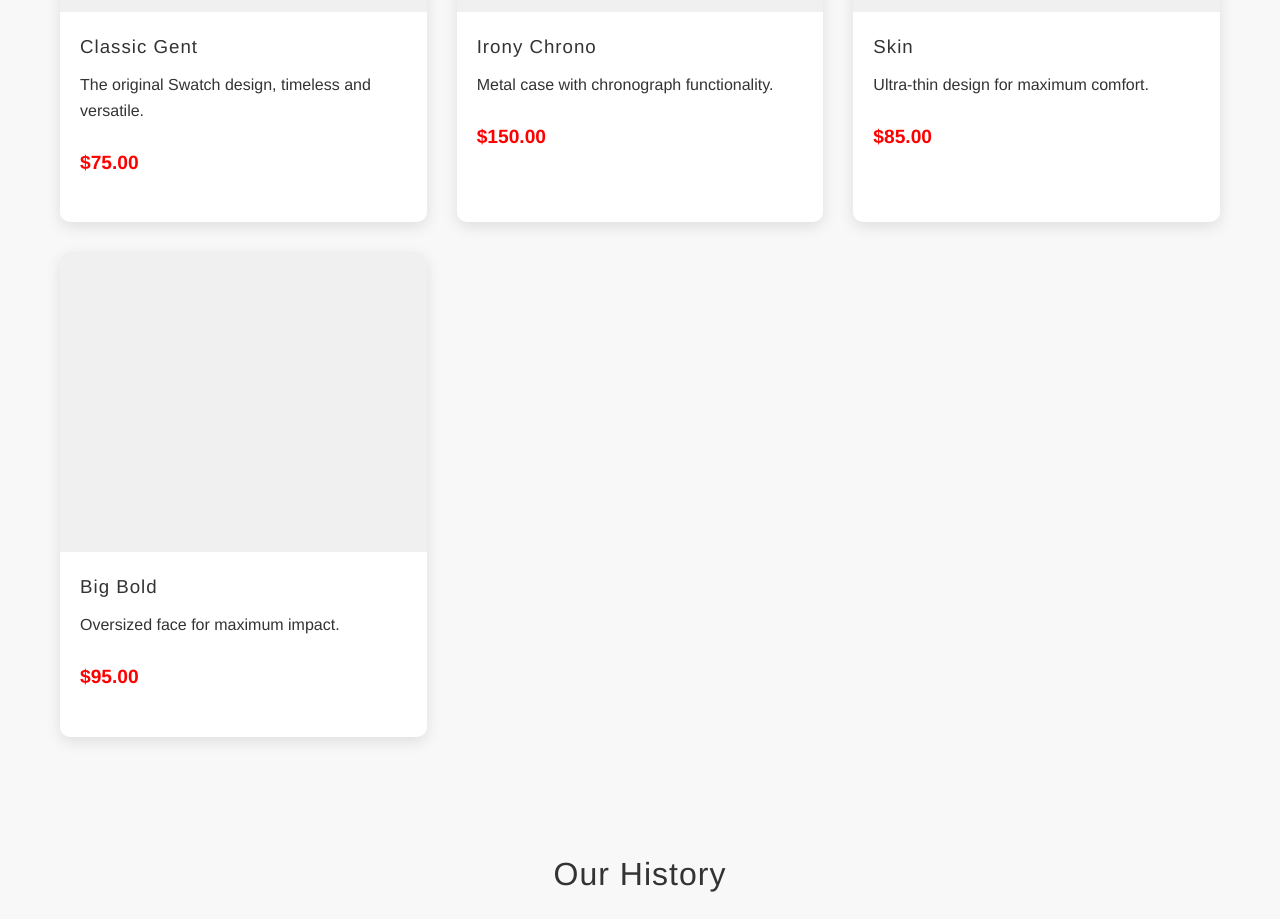
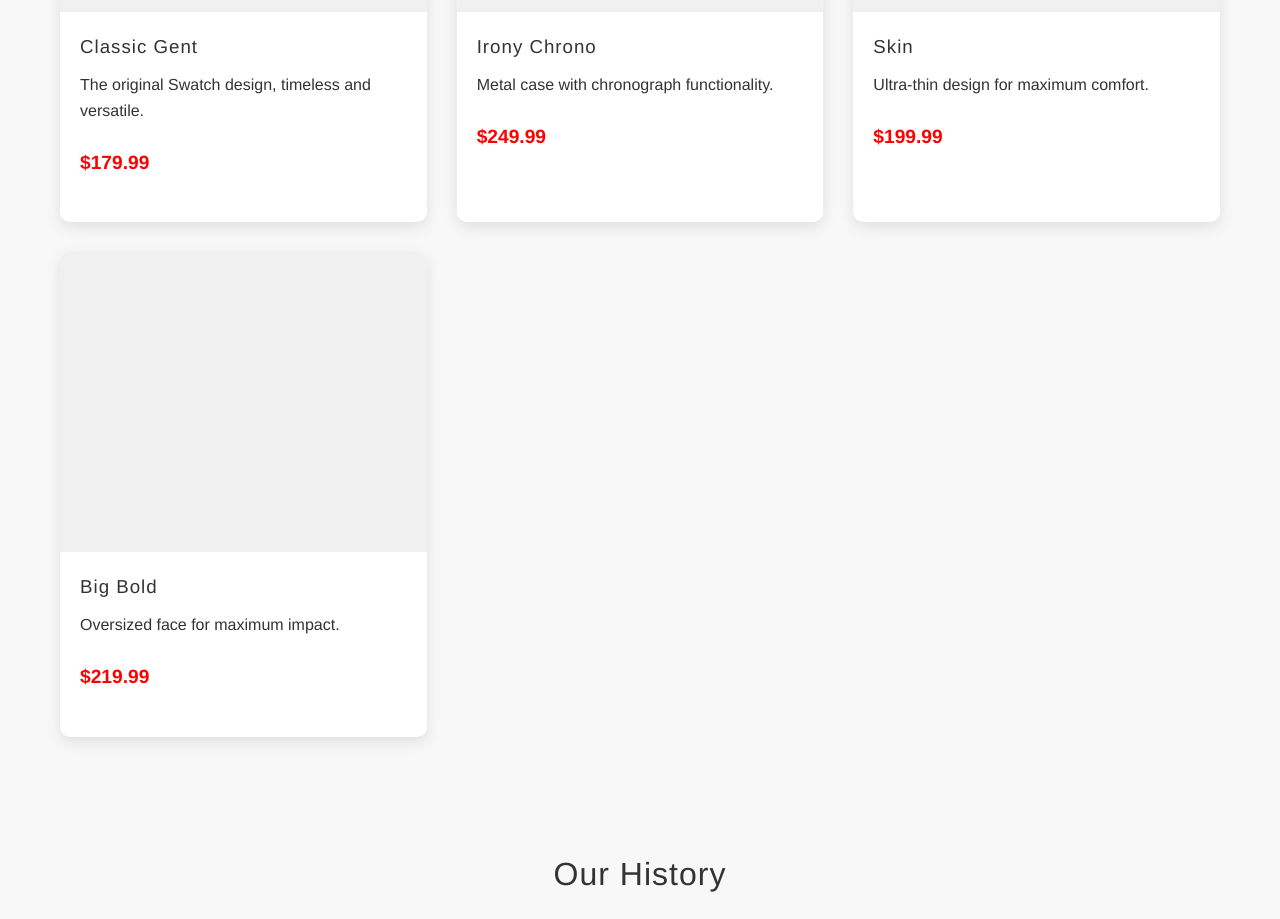
Before and after one commit to 138420059930/IT-Prosjekt, a plain HTML site: page index.html in a window 1280 px wide. Shown: the part 1920-2839 px from the top of the page. Drawn offline with Linux system fonts and the light colour scheme.

Commit message:
Changing the prices

```diff
--- a/index.html
+++ b/index.html
@@ -70,7 +70,7 @@
                     <div class="product-info">
                         <h3>Classic Gent</h3>
                         <p>The original Swatch design, timeless and versatile.</p>
-                        <p class="price">$75.00</p>
+                        <p class="price">$179.99</p>
                     </div>
                 </div>
 
@@ -82,7 +82,7 @@
                     <div class="product-info">
                         <h3>Irony Chrono</h3>
                         <p>Metal case with chronograph functionality.</p>
-                        <p class="price">$150.00</p>
+                        <p class="price">$249.99</p>
                     </div>
                 </div>
 
@@ -94,7 +94,7 @@
                     <div class="product-info">
                         <h3>Skin</h3>
                         <p>Ultra-thin design for maximum comfort.</p>
-                        <p class="price">$85.00</p>
+                        <p class="price">$199.99</p>
                     </div>
                 </div>
 
@@ -106,7 +106,7 @@
                     <div class="product-info">
                         <h3>Big Bold</h3>
                         <p>Oversized face for maximum impact.</p>
-                        <p class="price">$95.00</p>
+                        <p class="price">$219.99</p>
                     </div>
                 </div>
             </div>
```
